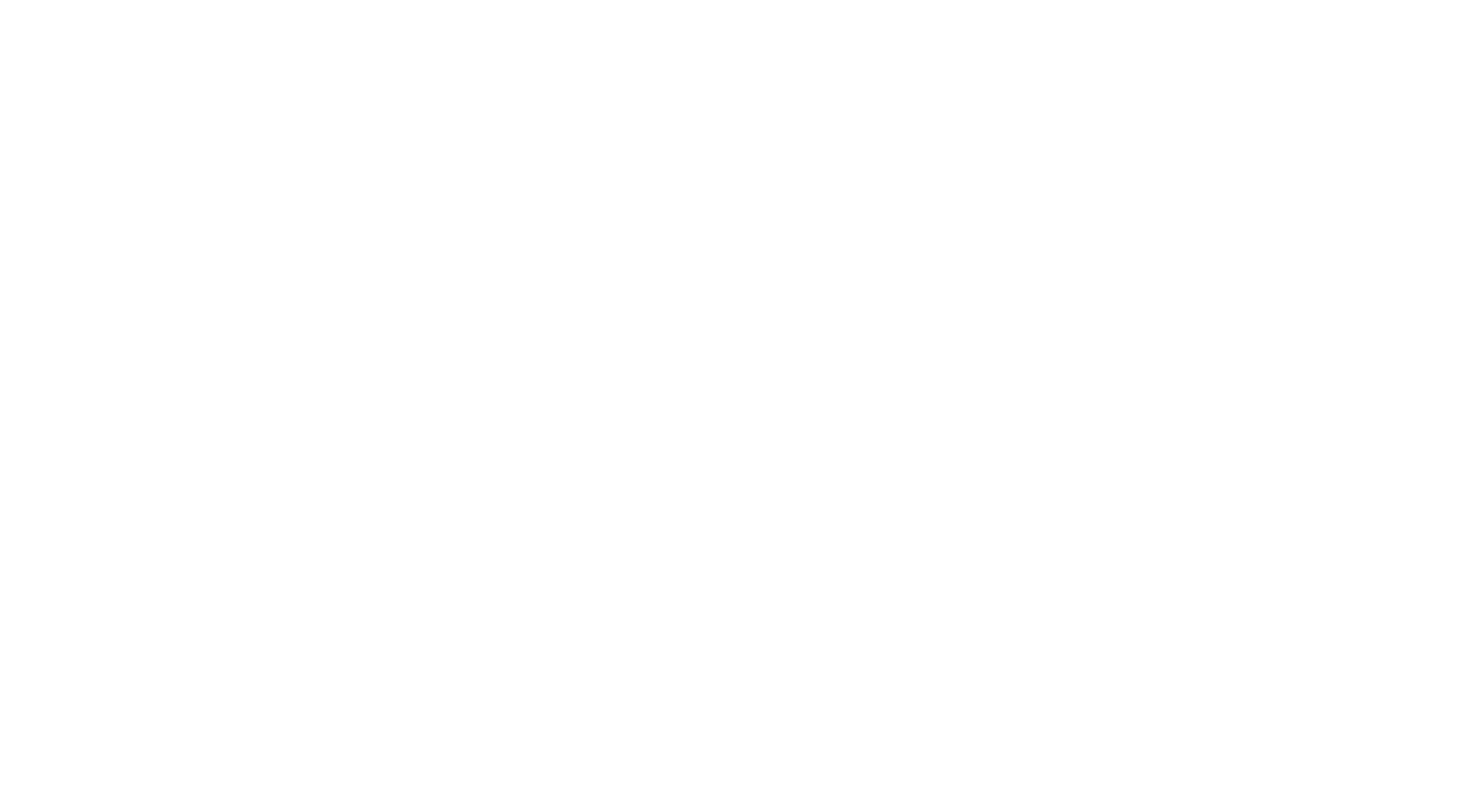
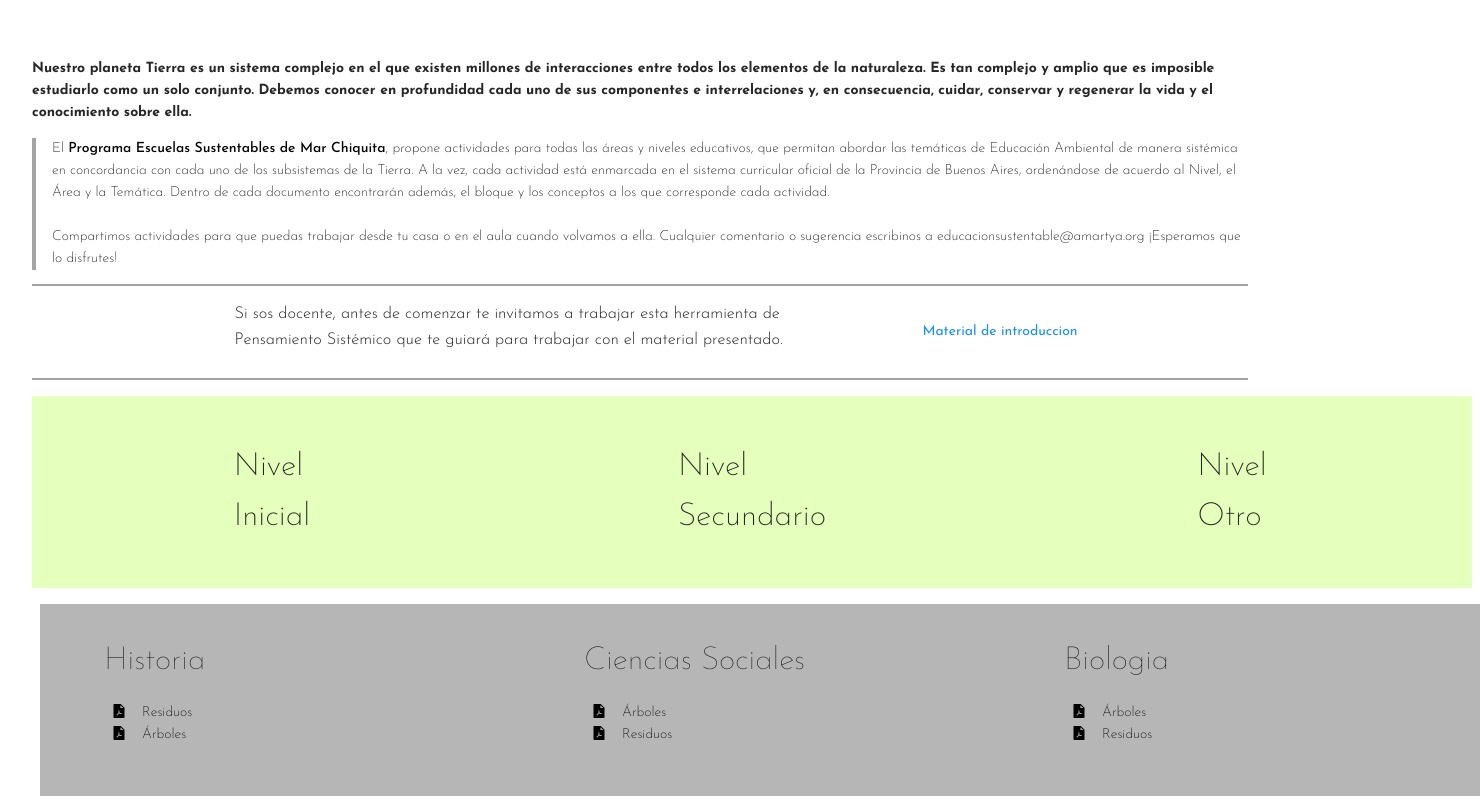
Before and after one commit to pablitxn/metafora-web, a Next.js app: page /profes in a window 1280 px wide. Shown: the part 340-1140 px from the top of the page, 1480 px wide, since content can reach past the window. Before the commit the page ends 800 px from the top, so only its background shows below. Built offline with nearby package versions, Linux system fonts and the light colour scheme.

Commit message:
wip: creating profes view

```diff
--- /dev/null
+++ b/src/components/_shared/download-content/index.tsx
@@ -0,0 +1,37 @@
+import { FC } from "react";
+import { FilePdfFilled } from "@ant-design/icons";
+import "./styles.less";
+
+interface IDownloadContent {
+	level: string;
+	content: any;
+}
+
+const DownloadContent: FC<IDownloadContent> = ({ level, content }) => {
+	return (
+		<div className="dwn-cnt">
+			<h2 className="dwn-cnt__title">
+				Nivel <br /> {level}
+			</h2>
+			<div className="dwn-cnt__box">
+				{content.map((el: any) => (
+					<div className="dwn-cnt__element">
+						<h3 className="download-box__title">{el.title}</h3>
+						<ul>
+							{el.material.map((mt: any) => (
+								<div>
+									<li key={mt.id}>
+										{mt.type === "pdf" && <FilePdfFilled />}
+										{mt.name}
+									</li>
+								</div>
+							))}
+						</ul>
+					</div>
+				))}
+			</div>
+		</div>
+	);
+};
+
+export default DownloadContent;
--- /dev/null
+++ b/src/components/_shared/download-content/styles.less
@@ -0,0 +1,52 @@
+.dwn-cnt {
+	display: flex;
+	flex-direction: row;
+	width: 100%;
+	height: 25rem;
+	align-items: center;
+	margin: 1rem 0;
+	color: black;
+
+	&__title {
+		width: 30rem;
+		background-color: rgba(172, 255, 47, 0.315);
+		height: 100%;
+		font-size: 2rem;
+		font-weight: 250;
+		display: flex;
+		justify-content: center;
+		align-items: center;
+	}
+	display: flex;
+	flex-direction: column;
+
+	&__box {
+		width: 100%;
+		height: 100%;
+		margin-left: 1rem;
+	}
+
+	&__element {
+		background-color: rgba(25, 25, 25, 0.315);
+		height: 100%;
+		padding: 2rem;
+
+		& h3 {
+			font-size: 2rem;
+			padding: 0 2rem;
+			width: 100%;
+			font-weight: 20;
+		}
+
+		& ul {
+			list-style: none;
+			font-weight: 200;
+
+			& li {
+				& svg {
+					margin-right: 1rem;
+				}
+			}
+		}
+	}
+}
--- a/src/components/_shared/navbar/index.tsx
+++ b/src/components/_shared/navbar/index.tsx
@@ -29,9 +29,9 @@ const Navbar: FC = () => {
 						Orquestando Futuros
 					</Navigation>
 				</Menu.Item>
-				{/* <Menu.Item key="/profes">
+				<Menu.Item key="/profes">
 					<Navigation href="/profes">Contenido para profes</Navigation>
-				</Menu.Item> */}
+				</Menu.Item>
 				<Menu.Item key="/blog">
 					<Navigation href="/blog">Blog</Navigation>
 				</Menu.Item>
--- a/src/pages/profes/index.tsx
+++ b/src/pages/profes/index.tsx
@@ -1,9 +1,107 @@
 import { FC } from "react";
+import DownloadContent from "components/_shared/download-content";
+import "./styles.less";
 
 const Profes: FC = () => {
+	const content = [
+		{
+			level: "Inicial",
+			id: 2312,
+			content: [
+				{
+					title: "Historia",
+					material: [
+						{ id: 32131, type: "pdf", name: "Residuos" },
+						{ id: 23213, type: "pdf", name: "Árboles" }
+					]
+				}
+			]
+		},
+		{
+			level: "Secundario",
+			id: 1213123,
+			content: [
+				{
+					title: "Ciencias Sociales",
+					material: [
+						{ id: 12312, type: "pdf", name: "Árboles" },
+						{ id: 23123, type: "pdf", name: "Residuos" }
+					]
+				}
+			]
+		},
+		{
+			level: "Otro",
+			id: 123121,
+			content: [
+				{
+					title: "Biologia",
+					material: [
+						{ id: 1, type: "pdf", name: "Árboles" },
+						{ id: 2, type: "pdf", name: "Residuos" }
+					]
+				}
+			]
+		}
+	];
+
 	return (
-		<div>
-			<h1>Contenido para profes</h1>
+		<div className="profes">
+			<h1 className="profes__title">Recursos Educativos ONLINE</h1>
+			<h2 className="profes__subtitle">#Compartiendo #Aprendizajes </h2>
+
+			<img
+				alt="logo metafora"
+				src="/logos/background-white.jpg"
+				className="profes__logo"
+			/>
+
+			<article className="profes__description">
+				<p>
+					Nuestro planeta Tierra es un sistema complejo en el que existen
+					millones de interacciones entre todos los elementos de la naturaleza.
+					Es tan complejo y amplio que es imposible estudiarlo como un solo
+					conjunto. Debemos conocer en profundidad cada uno de sus componentes e
+					interrelaciones y, en consecuencia, cuidar, conservar y regenerar la
+					vida y el conocimiento sobre ella.
+				</p>
+
+				<p>
+					El <span>Programa Escuelas Sustentables de Mar Chiquita</span>,
+					propone actividades para todas las áreas y niveles educativos, que
+					permitan abordar las temáticas de Educación Ambiental de manera
+					sistémica en concordancia con cada uno de los subsistemas de la
+					Tierra. A la vez, cada actividad está enmarcada en el sistema
+					curricular oficial de la Provincia de Buenos Aires, ordenándose de
+					acuerdo al Nivel, el Área y la Temática. Dentro de cada documento
+					encontrarán además, el bloque y los conceptos a los que corresponde
+					cada actividad.
+					<br /> <br /> Compartimos actividades para que puedas trabajar desde
+					tu casa o en el aula cuando volvamos a ella. Cualquier comentario o
+					sugerencia escribinos a educacionsustentable@amartya.org ¡Esperamos
+					que lo disfrutes!
+				</p>
+			</article>
+
+			<div className="divider" />
+
+			<div className="profes__offer">
+				<h3>
+					Si sos docente, antes de comenzar te invitamos a trabajar esta
+					herramienta de Pensamiento Sistémico que te guiará para trabajar con
+					el material presentado.
+				</h3>
+
+				<a>Material de introduccion</a>
+			</div>
+
+			<div className="divider" />
+
+			<div className="profes__content">
+				{content.map((el: any) => (
+					<DownloadContent key={el.id} level={el.level} content={el.content} />
+				))}
+			</div>
 		</div>
 	);
 };
--- /dev/null
+++ b/src/pages/profes/styles.less
@@ -0,0 +1,68 @@
+.profes {
+	width: 100wv;
+	height: 100%;
+	display: flex;
+	justify-content: center;
+	align-items: center;
+	flex-direction: column;
+	padding: 3rem 2rem;
+
+	&__title {
+		font-size: 1rem;
+	}
+
+	&__subtitle {
+		font-size: 2rem;
+	}
+
+	&__logo {
+		width: 25rem;
+	}
+
+	&__description {
+		& p:first-child {
+			font-weight: 800;
+		}
+
+		& p:last-child {
+			font-weight: 200;
+			border-left: 4px solid rgba(25, 25, 25, 0.4);
+			color: black;
+			padding-left: 1rem;
+
+			& span {
+				font-weight: 500;
+			}
+		}
+	}
+
+	&__offer {
+		display: flex;
+		width: 100%;
+		justify-content: center;
+
+		& h3 {
+			padding: 1rem 2rem;
+			width: 40rem;
+			margin-right: 5rem;
+			font-weight: 350;
+		}
+
+		& a {
+			display: flex;
+			justify-content: center;
+			align-items: center;
+		}
+	}
+
+	&__content {
+		width: 100%;
+		display: flex;
+		flex-direction: row;
+	}
+}
+
+.divider {
+	width: 100%;
+	border: 1px solid rgba(25, 25, 25, 0.4);
+}
```
Also changed, not shown: src/pages/nosotros/index.tsx (+1 -7 lines).
